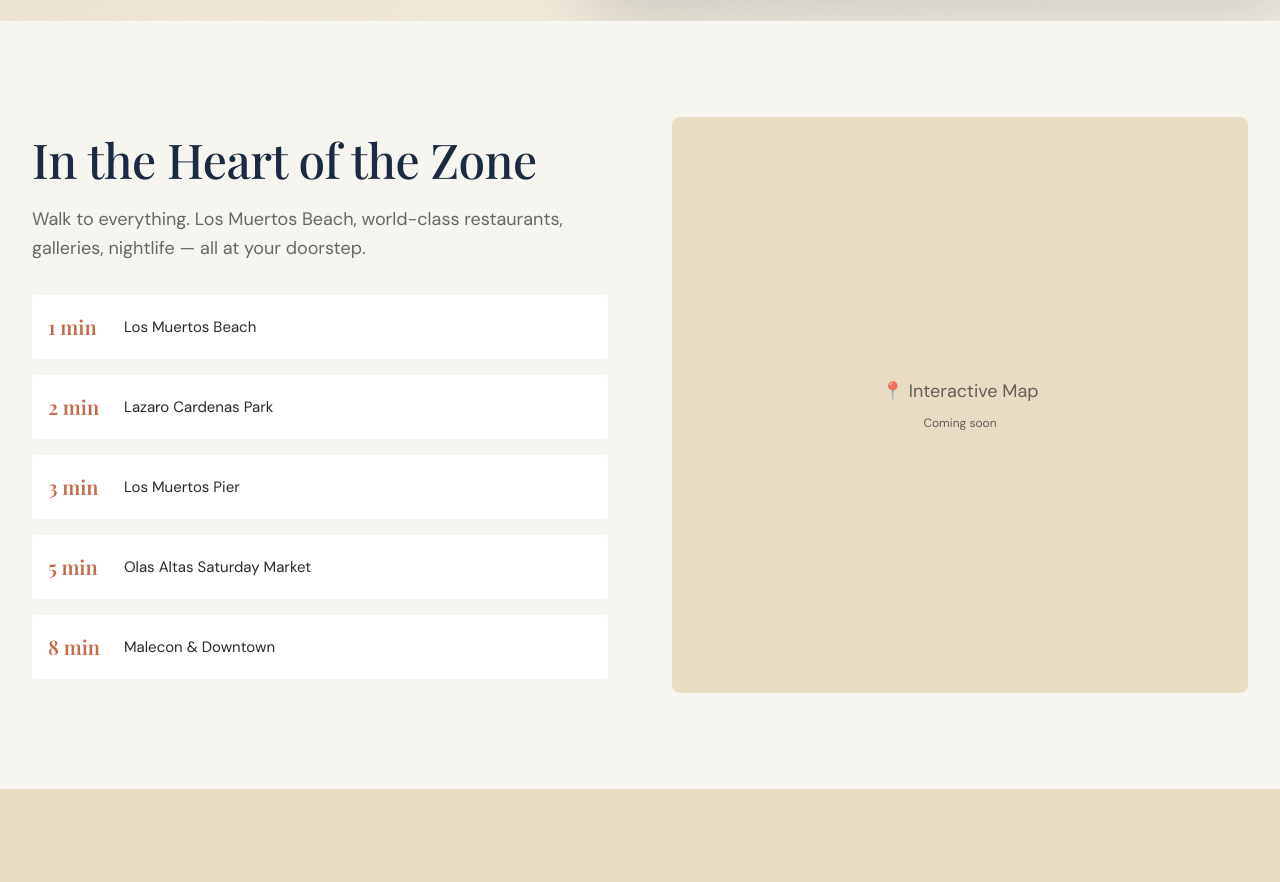
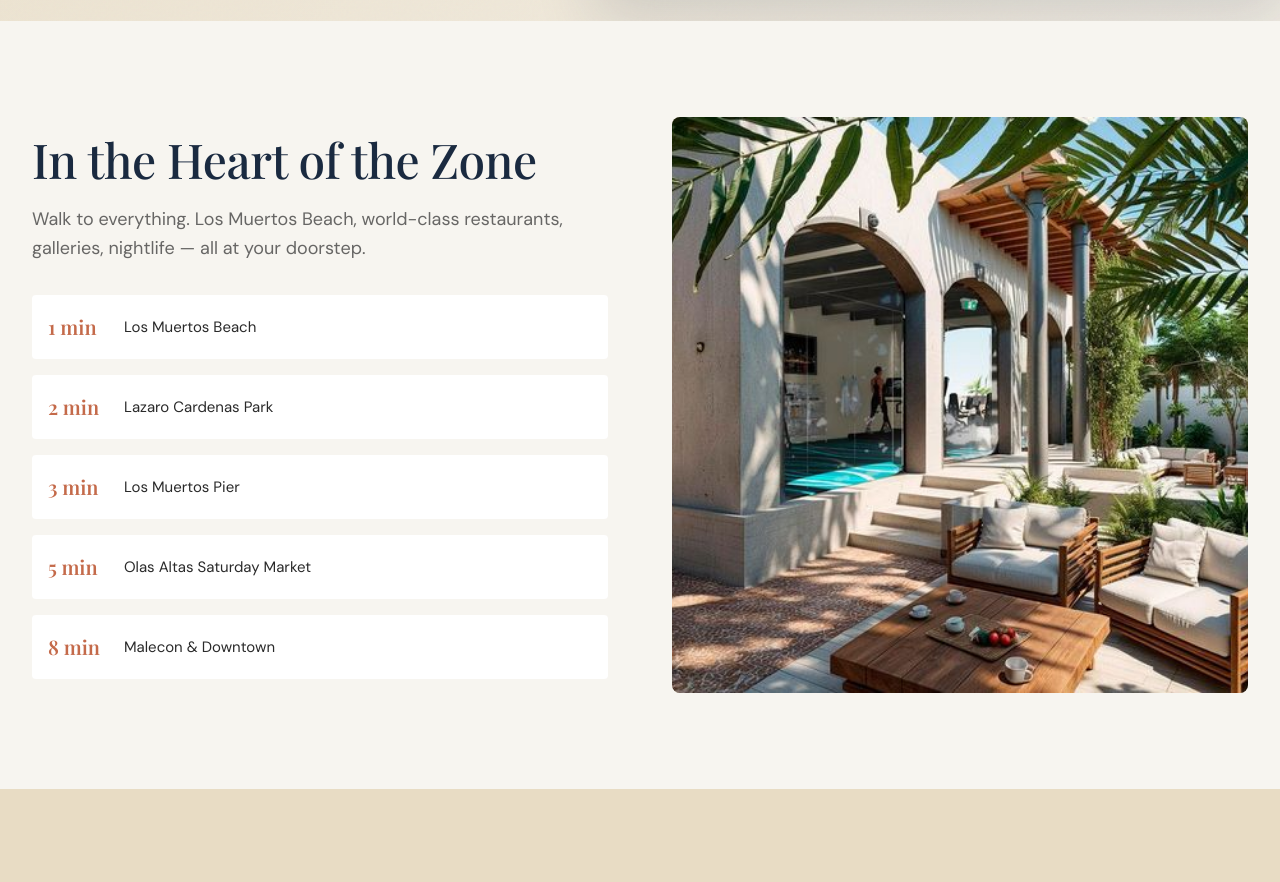
Before and after one commit to Pvrolomx/rz-residences, a plain HTML site: page index.html in a window 1280 px wide. Shown: the part 964-1846 px from the top of the page. Drawn offline with nearby package versions, Linux system fonts and the light colour scheme.

Commit message:
feat: add amenities image to location section

```diff
--- a/index.html
+++ b/index.html
@@ -94,7 +94,7 @@
                     <div class="spot"><span class="spot-time">8 min</span><span class="spot-name" data-i18n="location.malecon">Malecon & Downtown</span></div>
                 </div>
             </div>
-            <div class="ubicacion-map"><div class="map-placeholder"><p>📍 <span data-i18n="location.map">Interactive Map</span></p><p style="font-size:0.75rem;margin-top:0.5rem" data-i18n="location.coming">Coming soon</p></div></div>
+            <div class="ubicacion-map"><img src="/amenities.jpg" alt="RZ Residences Amenities" style="width:100%;height:100%;object-fit:cover;border-radius:8px"></div>
         </div>
     </section>
     <section class="calculadora" id="calculadora">
```
